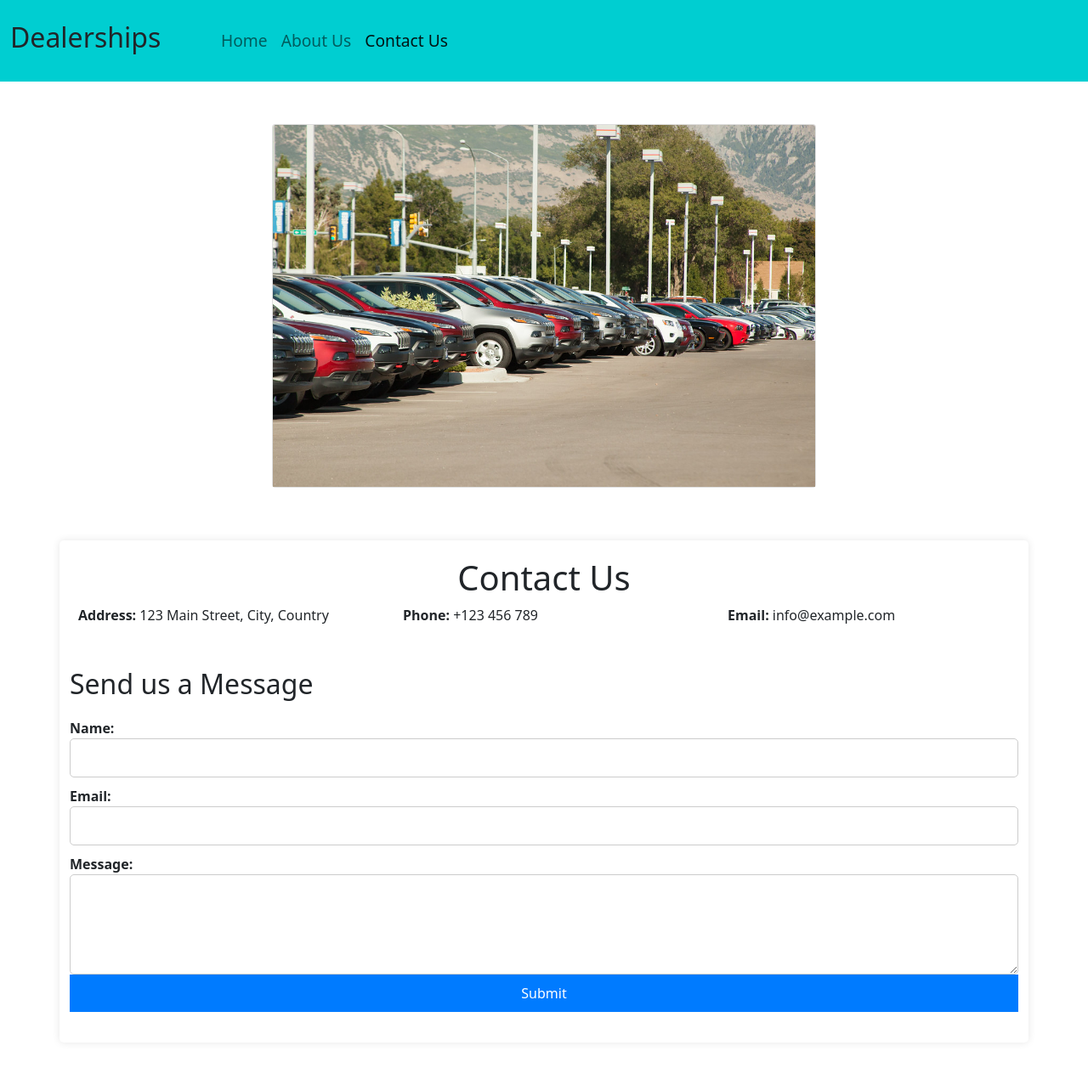
After one commit to ibm-developer-skills-network/xrwvm-fullstack_developer_capstone, a Django app: page /contact/ in a window 1280 px wide. The commit adds this page. Shown: the whole page at 85% size. Run offline with Django 3.2, Linux system fonts and the light colour scheme; some libraries are stand-ins or nearby versions.

Commit message:
Temporary changes

```diff
--- a/server/djangoproj/urls.py
+++ b/server/djangoproj/urls.py
@@ -22,5 +22,7 @@ from django.conf import settings
 urlpatterns = [
     path('admin/', admin.site.urls),
     path('djangoapp/', include('djangoapp.urls')),
+    path('about/', TemplateView.as_view(template_name="About.html")),
+    path('contact/', TemplateView.as_view(template_name="contact.html")),
     path('', TemplateView.as_view(template_name="Home.html")),
 ] + static(settings.STATIC_URL, document_root=settings.STATIC_ROOT)
--- /dev/null
+++ b/server/frontend/static/contact.html
@@ -0,0 +1,72 @@
+<html>
+    <head>
+        <link rel="stylesheet" href="/static/style.css">
+      <link rel="stylesheet" href="/static/bootstrap.min.css">
+    </head>
+<body>
+    <nav class="navbar navbar-expand-lg navbar-light" style="background-color:darkturquoise; height: 1in;">
+        <div class="container-fluid">
+          <h2 style="padding-right: 5%;">Dealerships</h2>
+          <button class="navbar-toggler" type="button" data-bs-toggle="collapse" data-bs-target="#navbarText" aria-controls="navbarText" aria-expanded="false" aria-label="Toggle navigation">
+            <span class="navbar-toggler-icon"></span>
+          </button>
+          <div class="collapse navbar-collapse" id="navbarText">
+            <ul class="navbar-nav me-auto mb-2 mb-lg-0">
+              <li class="nav-item">
+                <a class="nav-link" style="font-size: larger;" aria-current="page" href="#">Home</a>
+              </li>
+              <li class="nav-item">
+                <a class="nav-link" style="font-size: larger;" href="/about">About Us</a>
+              </li>
+              <li class="nav-item">
+                <a class="nav-link active" style="font-size: larger;" href="/contact">Contact Us</a>
+              </li>
+            </ul>
+            <span class="navbar-text">
+              <div class="loginlink" id="loginlogout">
+              </div>
+              </span>
+          </div>
+        </div>
+      </nav>
+      <div style="display: flex;flex-direction: column;">
+      <div class="card" style="width: 50%;margin-top: 50px;align-self: center;">
+        <img src="../static/car_dealership.jpg" class="card-img-top" alt="...">
+        <!-- <div class="banner">
+          <h5>Welcome to our Dealerships!</h5>
+          <a href="/dealers" class="btn" style="background-color: aqua;margin:10px">View Dealerships</a>
+        </div> -->
+      </div>
+      <body>
+        <div class="container">
+            <h1>Contact Us</h1>
+            <div class="contact-info">
+              <div class="contact-item">
+                <i class="fas fa-map-marker-alt"></i>
+                <p><strong>Address:</strong> 123 Main Street, City, Country</p>
+              </div>
+              <div class="contact-item">
+                <i class="fas fa-phone"></i>
+                <p><strong>Phone:</strong> +123 456 789</p>
+              </div>
+              <div class="contact-item">
+                <i class="fas fa-envelope"></i>
+                <p><strong>Email:</strong> info@example.com</p>
+              </div>
+            </div>
+            <form action="#" method="POST" class="contact-form">
+              <h2>Send us a Message</h2>
+              <label for="name">Name:</label>
+              <input type="text" id="name" name="name" required>
+
+              <label for="email">Email:</label>
+              <input type="email" id="email" name="email" required>
+
+              <label for="message">Message:</label>
+              <textarea id="message" name="message" rows="4" required></textarea>
+
+              <button type="submit">Submit</button>
+            </form>
+          </div>
+</body>
+</html>
--- a/server/frontend/static/style.css
+++ b/server/frontend/static/style.css
@@ -124,3 +124,83 @@ img{
     text-align:center;
     box-shadow: 2px 2px 3px #999;
 }
+/* Binays Css */
+
+body {
+    font-family: Arial, sans-serif;
+    margin: 0;
+    padding: 0;
+    background-color: #f4f4f4;
+  }
+
+  .container {
+    max-width: 800px;
+    margin: 50px auto;
+    padding: 20px;
+    background-color: #fff;
+    border-radius: 5px;
+    box-shadow: 0 0 10px rgba(0, 0, 0, 0.1);
+  }
+
+  h1 {
+    text-align: center;
+    margin-bottom: 20px;
+  }
+
+  .contact-info {
+    display: flex;
+    flex-wrap: wrap;
+    justify-content: space-between;
+  }
+
+  .contact-item {
+    flex-basis: calc(33.33% - 20px);
+    display: flex;
+    align-items: center;
+    margin-bottom: 20px;
+  }
+
+  .contact-item i {
+    font-size: 24px;
+    margin-right: 10px;
+  }
+
+  .contact-item p {
+    margin: 0;
+  }
+
+  .contact-form {
+    margin-top: 30px;
+  }
+
+  .contact-form h2 {
+    margin-bottom: 20px;
+  }
+
+  label {
+    font-weight: bold;
+  }
+
+  input[type="text"],
+  input[type="email"],
+  textarea {
+    width: 100%;
+    padding: 10px;
+    border: 1px solid #ccc;
+    border-radius: 5px;
+    margin-bottom: 10px;
+  }
+
+  button {
+    width: 100%;
+    padding: 10px;
+    background-color: #007bff;
+    color: #fff;
+    border: none;
+    border-radius: 5px;
+    cursor: pointer;
+  }
+
+  button:hover {
+    background-color: #0056b3;
+  }
```
Also changed, not shown: server/djangoproj/settings.py (+8 -4 lines), server/frontend/static/About.html (+17 -14 lines), server/frontend/static/person.png, server/frontend/static/person1.png (added).
